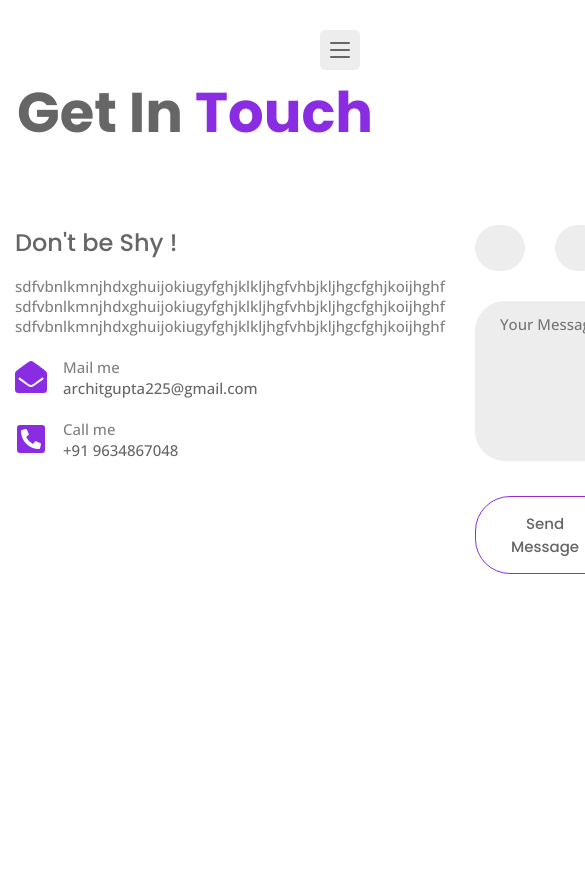
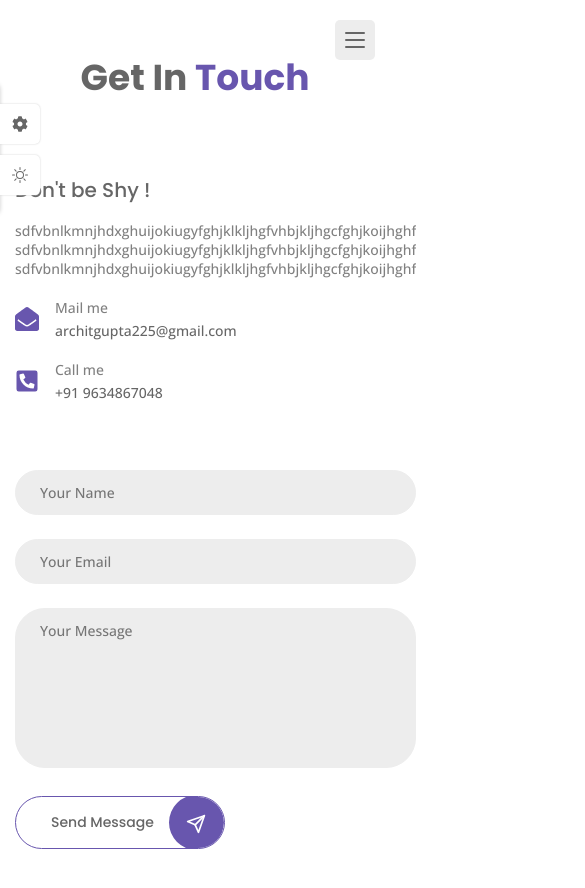
Before and after one commit to architgupta225/Portfolio, a React (Vite) app: page /contact in a window 390 px wide. Shown: the top 888 px of the page, 585 px wide, since content can reach past the window. Before the commit the page ends 844 px from the top, so only its background shows below. Built offline with nearby package versions, Linux system fonts and the light colour scheme.

Commit message:
Portfolio

```diff
--- a/src/App.css
+++ b/src/App.css
@@ -28,6 +28,28 @@
   --weight-600: 600;
   --weight-700: 700;
   --weight-800: 800;
+}
+
+.dark-theme {
+  --title-color: hsl(0, 0%, 100%);
+  --text-color: hsl(0, 0%, 80%);
+  --body-color: hsl(0, 0%, 7%);
+  --container-color: hsl(0, 1%, 17%);
+  --border-color: hsl(0, 0%, 15%);
+}
+
+@media screen and (max-width : 1200px) {
+  :root {
+    --big-font-size: 36px;
+    --h1-font-size: 32px;
+    --h2-font-size: 24px;
+    --h3-font-size: 20px;
+    --large-font-size: 16px;
+    --normal-font-size: 15px;
+    --small-font-size: 14px;
+    --smaller-font-size: 13px;
+    --tiny-font-size: 11px;
+  }
 }
 
 * {
@@ -100,7 +122,7 @@
   margin-bottom: 70px;
 }
 
-.section__title span{
+.section__title span {
   color: var(--first-color);
 }
 
--- a/src/App.jsx
+++ b/src/App.jsx
@@ -6,12 +6,14 @@
 import Portfolio from './pages/portfolio/Portfolio'
 import Contact from './pages/contact/Contact'
 import Navbar from './components/Navbar'
+import Themes from './components/Themes'
 
 function App() {
 
   return (
   <BrowserRouter>
   <Navbar />
+  <Themes />
   <Routes>
     <Route index element={<Home />} />
     <Route path='about' element={<About />} />
--- /dev/null
+++ b/src/components/ThemeItem.jsx
@@ -0,0 +1,9 @@
+import React from 'react'
+
+const ThemeItem = ({ color, img, changeColor }) => {
+    return (
+        <img src={img} alt="" className="theme__img" onClick={() => {changeColor(color) }} />
+    )
+}
+
+export default ThemeItem
--- /dev/null
+++ b/src/components/Themes.jsx
@@ -0,0 +1,76 @@
+import React, { useEffect, useState } from 'react'
+import { themes } from '../data'
+import ThemeItem from './ThemeItem'
+import { FaCog } from 'react-icons/fa'
+import { BsSun, BsMoon } from 'react-icons/bs'
+import './themes.css';
+
+const getStorageColor = () => {
+    let color = 'hsl(252, 35%, 51%)';
+    if (localStorage.getItem('color')) {
+        color = localStorage.getItem('color');
+    }
+
+    return color;
+}
+
+const getStorageTheme = () => {
+    let theme = 'light-theme';
+    if (localStorage.getItem('theme')) {
+        theme = localStorage.getItem('theme');
+    }
+
+    return theme;
+}
+
+const Themes = () => {
+    const [showSwitcher, setShowSwitcher] = useState(false);
+    const [color, setColor] = useState(getStorageColor())
+    const [theme, setTheme] = useState(getStorageTheme())
+
+    const changeColor = (color) => {
+        setColor(color)
+    }
+
+    const toggleTheme = () => {
+        if (theme === 'light-theme') {
+            setTheme('dark-theme')
+        } else {
+            setTheme('light-theme')
+        }
+    }
+
+    useEffect(() => {
+        document.documentElement.style.setProperty('--first-color', color);
+        localStorage.setItem('color', color);
+    }, [color])
+
+    useEffect(() => {
+        document.documentElement.className = theme;
+        localStorage.setItem('theme', theme);
+    }, [theme])
+
+    return (
+        <div>
+            <div className={`${showSwitcher ? 'show-switcher' : ''} style__switcher`} >
+                <div className="style__switcher-toggler" onClick={() => setShowSwitcher(!showSwitcher)}>
+                    <FaCog />
+                </div>
+
+                <div className="theme__toggler" onClick={toggleTheme}>
+                    {theme === 'light-theme' ? <BsSun /> : <BsMoon />}
+                </div>
+
+                <h3 className="style__switcher-title">Style Switcher</h3>
+                <div className="style__switcher-items">
+                    {themes.map((theme, index) => {
+                        return <ThemeItem key={index} {...theme} changeColor={changeColor} />;
+                    })}
+                </div>
+                <div className="style__switcher-close" onClick={() => setShowSwitcher(!showSwitcher)}>&times;</div>
+            </div>
+        </div>
+    )
+}
+
+export default Themes
--- a/src/components/navbar.css
+++ b/src/components/navbar.css
@@ -20,6 +20,10 @@
   column-gap: 24px;
   border-bottom: 1px solid var(--border-color);
   padding-block: 14px;
+}
+
+.dark-theme .nav__link {
+  border-color: hsl(0, 0%, 20%);
 }
 
 .nav__icon,
@@ -85,6 +89,7 @@
     right: 30px;
     display: flex;
     align-items: center;
+    z-index: 100;
   }
 
   .nav__item {
--- /dev/null
+++ b/src/components/themes.css
@@ -0,0 +1,85 @@
+.style__switcher {
+    position: fixed;
+    left: 0;
+    top: 10%;
+    background-color: var(--text-white);
+    width: 220px;
+    padding: 15px;
+    box-shadow: 0 0 4px hsl(0, 0%, 80%);
+    z-index: 10;
+    transform: translateX(-100%);
+    transition: all 0.3s ease;
+}
+
+.show-switcher {
+    transform: translateX(0);
+}
+
+.style__switcher,
+.style__switcher-toggler,
+.theme__toggler {
+    border-radius: 0 5px 5px 0;
+}
+
+.style__switcher-items {
+    display: grid;
+    grid-template-columns: repeat(5, 1fr);
+    column-gap: 4px;
+    row-gap: 8px;
+}
+
+.style__switcher-title,
+.style__switcher-toggler,
+.theme__toggler,
+.style__switcher-close {
+    color: hsl(0, 0%, 40%);
+}
+
+.style__switcher-title {
+    font-size: var(--small-font-size);
+    font-weight: var(--weight-600);
+    border-bottom: 1px solid hsl(0, 0%, 87%);
+    padding-bottom: 5px;
+    margin-bottom: 15px;
+}
+
+.theme__img {
+    width: 30px;
+    cursor: pointer;
+}
+
+.style__switcher-toggler,
+.theme__toggler {
+    position: absolute;
+    left: 100%;
+    background-color: var(--text-white);
+    height: 50px;
+    width: 50px;
+    font-size: var(--large-font-size);
+    cursor: pointer;
+    display: grid;
+    place-items: center;
+    box-shadow: 0 0 2px hsl(0, 0%, 80%);
+    transition: all 0.3s ease;
+}
+
+.show-switcher .style__switcher-toggler,
+.show-switcher .theme__toggler {
+    left: -100%
+}
+
+.style__switcher-toggler {
+    top: 10%;
+}
+
+.theme__toggler {
+    bottom: 10%;
+}
+
+.style__switcher-close {
+    cursor: pointer;
+    font-size: var(--h2-font-size);
+    position: absolute;
+    top: 2%;
+    right: 15px;
+}
--- a/src/index.css
+++ b/src/index.css
@@ -0,0 +1,280 @@
+@media screen and (max-width:1400px) {
+    .container {
+        max-width: calc(100% -180px);
+    }
+}
+
+@media screen and (max-width:1200px) {
+    .grid {
+        gap: 20px
+    }
+
+    .home__data {
+        padding-right: 40px;
+    }
+
+    .home__title {
+        font-size: var(--big-font-size);
+    }
+
+    .home__description {
+        font-size: var(--small-font-size);
+    }
+
+    .stats__title {
+        padding-left: 35px;
+    }
+
+    .stats__title::before {
+        width: 22px;
+    }
+
+    .skills__container {
+        row-gap: 32px;
+    }
+
+    .progress__circle {
+        width: 100px;
+        height: 100px;
+    }
+
+    .skills__title {
+        margin-top: 20px;
+    }
+
+    .resume__icon {
+        width: 36px;
+        height: 36px;
+        line-height: 38px;
+    }
+
+    .resume__item {
+        padding-left: 55px;
+    }
+
+    .portfolio__modal-content {
+        max-width: 600px;
+    }
+
+    .modal__close {
+        width: 40px;
+        height: 40px;
+    }
+
+    .form__input-group {
+        grid-template-columns: repeat(2, 1fr);
+    }
+
+    .form__input-group .form__input-div:last-child {
+        grid-column: 1/-1;
+    }
+
+    .form__input-div {
+        margin-bottom: 24px;
+    }
+}
+
+@media screen and (max-width:1024px) {
+    .container {
+        max-width: 720px;
+    }
+
+    .home {
+        padding: 20px;
+        grid-template-columns: 5fr 7fr;
+    }
+
+    .home__data {
+        padding-right: 0;
+    }
+
+    .section {
+        padding-block: 50px;
+    }
+
+    .about__container,
+    .resume__container,
+    .contact__container {
+        grid-template-columns: 1fr;
+    }
+
+    .about__container {
+        row-gap: 40px;
+    }
+
+    .subtitlle__center {
+        margin-bottom: 45px;
+    }
+
+    .skills__container {
+        grid-template-columns: repeat(3, 1fr);
+    }
+
+    .resume__container {
+        row-gap: 45px;
+    }
+
+    .resume__item:not(:last-child) {
+        margin-bottom: 45px;
+    }
+
+    .separator {
+        margin: 65px auto 50px;
+    }
+
+    .portfolio__container {
+        grid-template-columns: repeat(2, 1fr);
+    }
+
+    .contact__container {
+        row-gap: 48px;
+    }
+}
+
+@media screen and (max-width:990px) {
+    .home {
+        grid-template-columns: 1fr;
+        justify-items: center;
+        row-gap: 10px;
+    }
+
+    .color__block {
+        display: none;
+    }
+
+    .home__img {
+        width: 270px;
+        height: 270px;
+        border-radius: 50%;
+        margin-top: auto;
+        text-align: center;
+    }
+
+    .home__content {
+        max-width: 500px;
+        text-align: center;
+        margin-bottom: auto;
+    }
+
+    .home__title {
+        padding-left: 0;
+    }
+
+    .home__title::before {
+        all: unset;
+    }
+
+    .home__title span {
+        display: block;
+    }
+
+    .container {
+        max-width: 540px;
+    }
+
+    .portfolio__modal-content {
+        padding: 25px 20px;
+    }
+
+    .modal__close {
+        top: -9%;
+        right: 0;
+    }
+}
+
+@media screen and (max-width:576px) {
+    .nav__toggle {
+        top: 20px;
+        right: 15px;
+    }
+
+    .nav__link {
+        column-gap: 20px;
+    }
+
+    .nav__icon,
+    .nav__name {
+        font-size: var(--h3-font-size);
+    }
+
+    .skills__container {
+        grid-template-columns: repeat(2, 1fr);
+    }
+
+    .portfolio__container {
+        grid-template-columns: 1fr;
+    }
+
+    .modal__list {
+        grid-template-columns: 1fr;
+    }
+
+    .modal__img {
+        height: 300px
+    }
+
+    .form__input-group {
+        grid-template-columns: 1fr;
+    }
+
+    .theme__img {
+        width: 25px;
+    }
+
+    .style__switcher-toggler,
+    .theme__toggler {
+        width: 40px;
+        height: 40px;
+    }
+
+    .style__switcher-toggler {
+        top: 15%;
+    }
+
+    .theme__toggler {
+        bottom: 15%;
+    }
+
+    .style__switcher-close {
+        top: 5%;
+    }
+}
+
+@media screen and (max-width:450px) {
+    .home__img {
+        display: none;
+    }
+
+
+    .home__content {
+        margin-block: auto;
+        text-align: left;
+    }
+
+    .home__title {
+        font-size: var(--h1-font-size);
+    }
+
+    .home__description {
+        text-align: justify;
+    }
+
+    .info__title {
+        display: block;
+        margin-bottom: 4px;
+    }
+
+    .stats__box {
+        padding: 15px 15px 25px 20px;
+    }
+}
+
+@media screen and (max-width:350px) {
+    .home__title span {
+        display: inline;
+    }
+
+    .stats {
+        grid-template-columns: 1fr;
+    }
+}
--- a/src/pages/portfolio/portfolio.css
+++ b/src/pages/portfolio/portfolio.css
@@ -86,7 +86,7 @@
 
 .modal__list{
     grid-template-columns: repeat(2,1fr);
-    row-gap: 10px;
+    row-gap: 10px !important;
     margin-bottom: 24px;
 }
 
```
